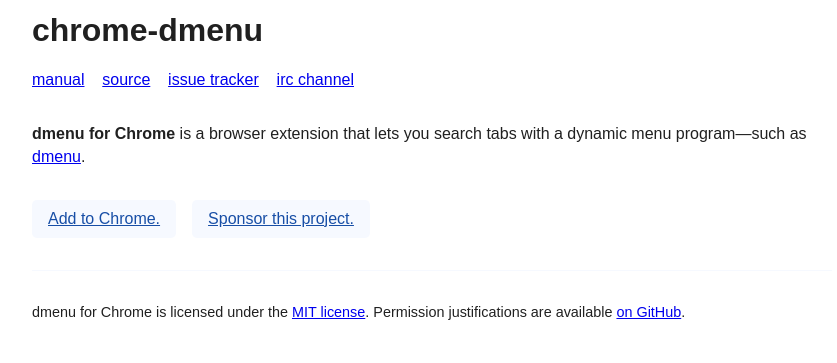
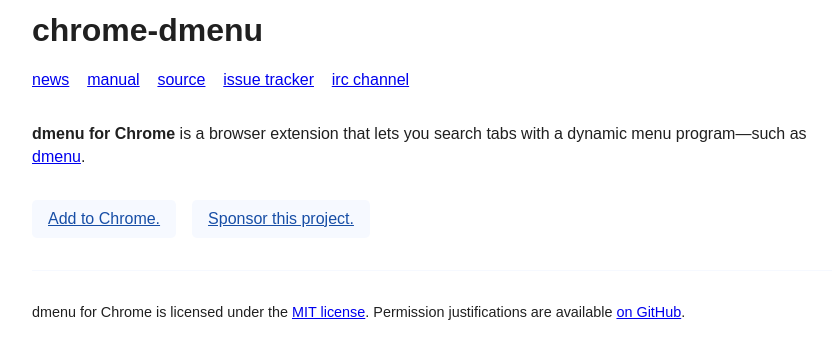
Before and after one commit to taupiqueur/chrome-dmenu, a browser extension: page extra/website/index.html in a window 1280 px wide. Shown: the whole page, without its empty margins (208-1045 px from the left). Drawn offline with Linux system fonts and the light colour scheme.

Commit message:
Add a link to the changelog

```diff
--- a/extra/website/index.html
+++ b/extra/website/index.html
@@ -13,6 +13,9 @@
     </header>
     <nav>
       <ul>
+        <li>
+          <a href="https://github.com/taupiqueur/chrome-dmenu/blob/master/CHANGELOG.md">News</a>
+        </li>
         <li>
           <a href="manual.html">Manual</a>
         </li>
```
